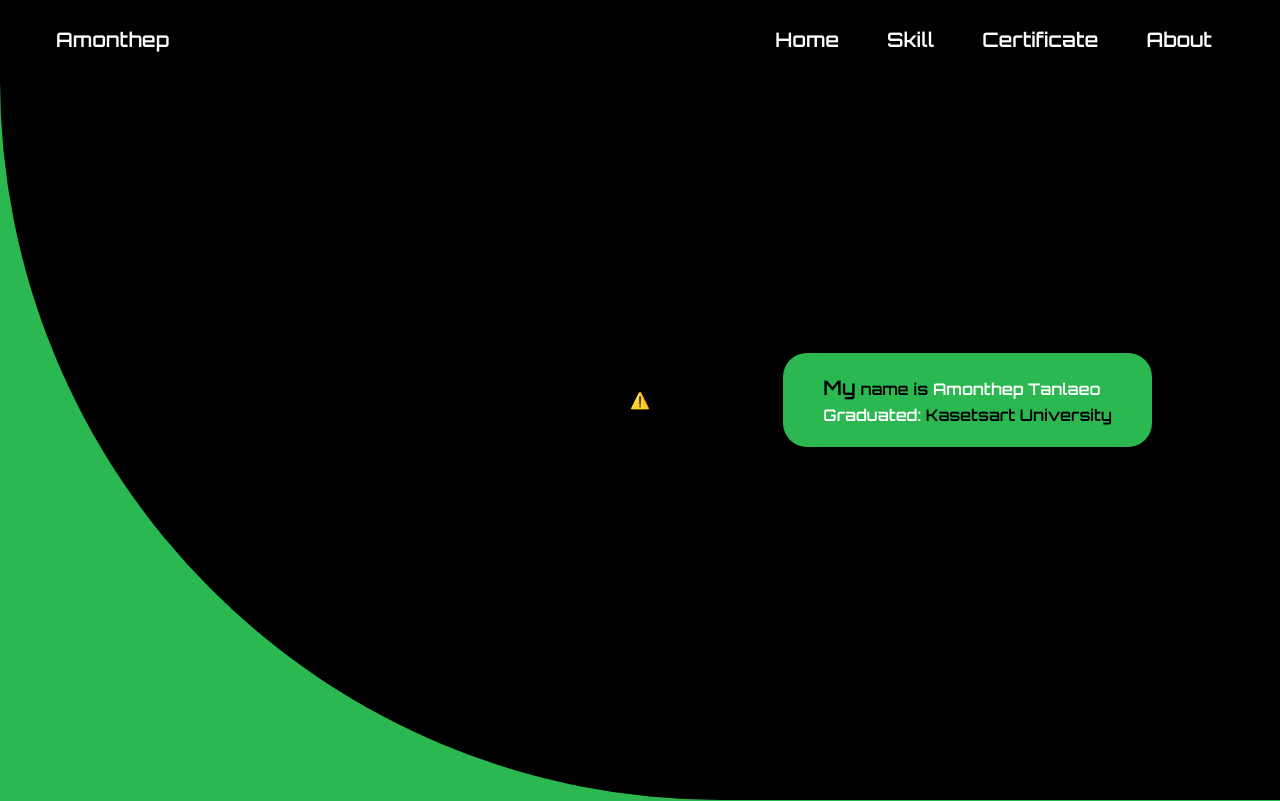
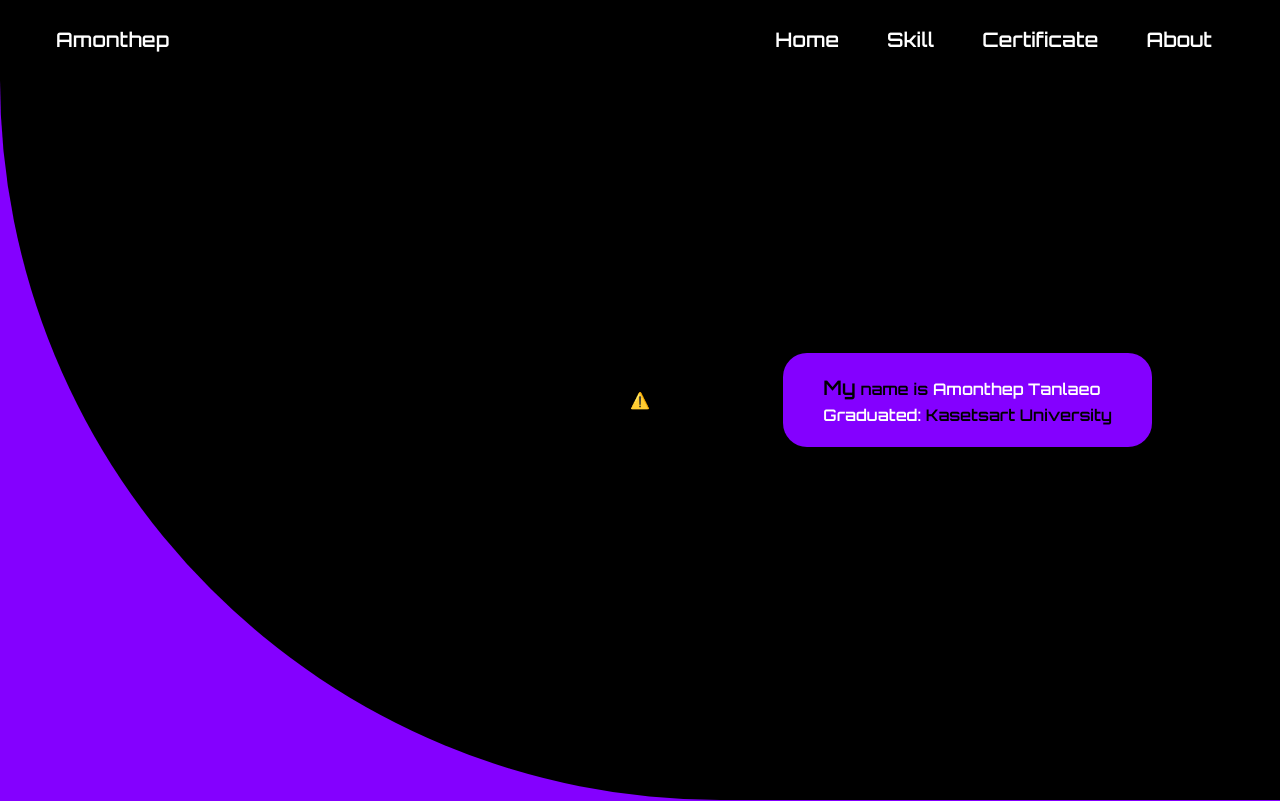
Before and after one commit to amontheptanlaeo/myport, a Next.js app: page / in a window 1280 px wide. Shown: the top 801 px of the page. Built offline with nearby package versions, Linux system fonts and the light colour scheme; no server answers.

Commit message:
finished

```diff
--- a/components/Navbar.js
+++ b/components/Navbar.js
@@ -51,7 +51,7 @@ function Navbar({mySkill , myAbout , myContact , myHome}) {
                 <path fillRule="evenodd" d="M3 5a1 1 0 011-1h12a1 1 0 110 2H4a1 1 0 01-1-1zM3 10a1 1 0 011-1h12a1 1 0 110 2H4a1 1 0 01-1-1zM3 15a1 1 0 011-1h12a1 1 0 110 2H4a1 1 0 01-1-1z" clipRule="evenodd" />
             </svg>
         </motion.button>
-        <div className={`absolute ${isOpen ? 'right-0 fixed':'right-[-1000px]'} sm:hidden w-full top-0 bg-[#2cb851] h-screen flex justify-center items-center flex-col gap-10 transition-all duration-300 ease-linear`}>
+        <div className={`absolute ${isOpen ? 'right-0 fixed':'right-[-1000px]'} sm:hidden w-full top-0 bg-[#8400ff] h-screen flex justify-center items-center flex-col gap-10 transition-all duration-300 ease-linear`}>
             <div className='cursor-pointer transition-all duration-100 ease-linear hover:text-[#591c92]' onClick={()=>setIsOpen(!isOpen)}>X</div>
             <p className='cursor-pointer transition-all duration-100 ease-linear hover:text-[#591c92]' onClick={() => {
               myHome.current.scrollIntoView()
@@ -71,10 +71,10 @@ function Navbar({mySkill , myAbout , myContact , myHome}) {
         <motion.ul variants={container}
             initial="hidden"
             animate="visible" className='gap-6 hidden sm:flex'>
-            <motion.li variants={item} className='cursor-pointer p-3 hover:border-b-2 transition-all duration-100 ease-linear hover:py-2 hover:text-[#2cb851] hover:border-[#2cb851] text-[16px] md:text-[20px]' onClick={() => myHome.current.scrollIntoView()}>Home</motion.li>
-            <motion.li variants={item} className='cursor-pointer p-3 hover:border-b-2 transition-all duration-100 ease-linear hover:py-2 hover:text-[#2cb851] hover:border-[#2cb851] text-[16px] md:text-[20px]'  onClick={() => mySkill.current.scrollIntoView() }>Skill</motion.li>
-            <motion.li variants={item} className='cursor-pointer p-3 hover:border-b-2 transition-all duration-100 ease-linear hover:py-2 hover:text-[#2cb851] hover:border-[#2cb851] text-[16px] md:text-[20px]' onClick={() => myAbout.current.scrollIntoView()}>Certificate</motion.li>
-            <motion.li variants={item} className='cursor-pointer p-3 hover:border-b-2 transition-all duration-100 ease-linear hover:py-2 hover:text-[#2cb851] hover:border-[#2cb851] text-[16px] md:text-[20px]'onClick={() => myContact.current.scrollIntoView()}>About</motion.li>
+            <motion.li variants={item} className='cursor-pointer p-3 hover:border-b-2 transition-all duration-100 ease-linear hover:py-2 hover:text-[#8400ff] hover:border-[#8400ff] text-[16px] md:text-[20px]' onClick={() => myHome.current.scrollIntoView()}>Home</motion.li>
+            <motion.li variants={item} className='cursor-pointer p-3 hover:border-b-2 transition-all duration-100 ease-linear hover:py-2 hover:text-[#8400ff] hover:border-[#8400ff] text-[16px] md:text-[20px]'  onClick={() => mySkill.current.scrollIntoView() }>Skill</motion.li>
+            <motion.li variants={item} className='cursor-pointer p-3 hover:border-b-2 transition-all duration-100 ease-linear hover:py-2 hover:text-[#8400ff] hover:border-[#8400ff] text-[16px] md:text-[20px]' onClick={() => myAbout.current.scrollIntoView()}>Certificate</motion.li>
+            <motion.li variants={item} className='cursor-pointer p-3 hover:border-b-2 transition-all duration-100 ease-linear hover:py-2 hover:text-[#8400ff] hover:border-[#8400ff] text-[16px] md:text-[20px]'onClick={() => myContact.current.scrollIntoView()}>About</motion.li>
         </motion.ul>
     </div>
   )
--- a/components/Section1.js
+++ b/components/Section1.js
@@ -18,7 +18,7 @@ function Section1({myHome}) {
       </motion.div>
 
       {/* <img className='object-cover w-screen h-screen rounded-bl-[50rem]' src='https://www.payakornber.com/wp-content/uploads/revslider/slider_8/video-bg.jpg'/> */}
-      <motion.div initial={{scale:0}} drag dragConstraints={{top:0 , right:0 , left:0, bottom:0}} animate={{scale:1,y:[0,20,0]}} transition={{duration:1.2 }} className='absolute right-30 sm:right-32 flex justify-center items-center text-white bg-[#2cb851] cursor-grabbing rounded-3xl pl-10 pr-10 pt-5 pb-5 font-bold transition-all duration-300 ease-linear'>
+      <motion.div initial={{scale:0}} drag dragConstraints={{top:0 , right:0 , left:0, bottom:0}} animate={{scale:1,y:[0,20,0]}} transition={{duration:1.2 }} className='absolute right-30 sm:right-32 flex justify-center items-center text-white bg-[#8400ff] cursor-grabbing rounded-3xl pl-10 pr-10 pt-5 pb-5 font-bold transition-all duration-300 ease-linear'>
         <div>
           <h1 className='text-[12px] sm:text-[16px] text-black transition-all duration-300 ease-linear'><span className='text-[20px] sm:text-[20px] transition-all duration-300 ease-linear'>My</span> name is <span className='text-white'>Amonthep Tanlaeo</span></h1>
           <h1 className='text-[12px] sm:text-[16px] transition-all duration-300 ease-linear'>Graduated: <span className='text-black'>Kasetsart University</span></h1>
--- a/components/Section4.js
+++ b/components/Section4.js
@@ -16,10 +16,10 @@ function Section4({myContact}) {
       </div>
       <div className='flex justify-center items-center w-full mb-20'>
           <div data-aos='flip-left' className='m-auto'>
-              <motion.img   animate={{y:[0,20,0]}} transition={{duration:1.5 , repeat:Infinity}}   className='cursor-pointer w-[150px]  h-[150px] md:w-[250px] md:h-[250px] lg:w-[300px] lg:h-[300px] object-cover object-center rounded-full bg-[#2cb851] flex justify-center items-center p-2 transition-all duration-300 ease-linear' src='/Images/Me.jpg'/>
+              <motion.img   animate={{y:[0,20,0]}} transition={{duration:1.5 , repeat:Infinity}}   className='cursor-pointer w-[150px]  h-[150px] md:w-[250px] md:h-[250px] lg:w-[300px] lg:h-[300px] object-cover object-center rounded-full bg-white flex justify-center items-center p-2 transition-all duration-300 ease-linear' src='/Images/Me.jpg'/>
           </div>
       </div>
-      <div data-aos='fade-down' className='mb-20 bg-[#2cb851] p-5 rounded-lg cursor-default'>
+      <div data-aos='fade-down' className='mb-20 bg-[#8400FF] p-5 rounded-lg cursor-default'>
           <p className='text-white text-[12px] font-bold tracking-wider sm:text-[20px] md:text-[25px] transition-all duration-300 ease-linear'><span className='text-black'>Graduated:</span> Kasetsart University 🏫</p>
           <p className='text-white text-[12px] font-bold tracking-wider sm:text-[20px] md:text-[25px] transition-all duration-300 ease-linear'><span className='text-black'>Field of Study:</span> Computer Science 🧑‍💻</p>
           <p className='text-white text-[12px] font-bold tracking-wider sm:text-[20px] md:text-[25px] transition-all duration-300 ease-linear'><span className='text-black'>GPA:</span> 3.32 🎓</p>
--- a/styles/globals.css
+++ b/styles/globals.css
@@ -12,7 +12,7 @@ html,
 body {
   font-family: -apple-system, BlinkMacSystemFont, Segoe UI, Roboto, Oxygen,
     Ubuntu, Cantarell, Fira Sans, Droid Sans, Helvetica Neue, sans-serif;
-    background-color: #2cb851;
+    background-color: #8400ff;
     font-family: 'Orbitron', sans-serif;
     scroll-behavior: smooth;
 }
@@ -34,10 +34,10 @@ a {
 
 /* Handle */
 ::-webkit-scrollbar-thumb {
-  background: #2cb851;
+  background: #8400ff;
 }
 
 /* Handle on hover */
 ::-webkit-scrollbar-thumb:hover {
-  background: #008022;
+  background: #6701c7;
 }
```
